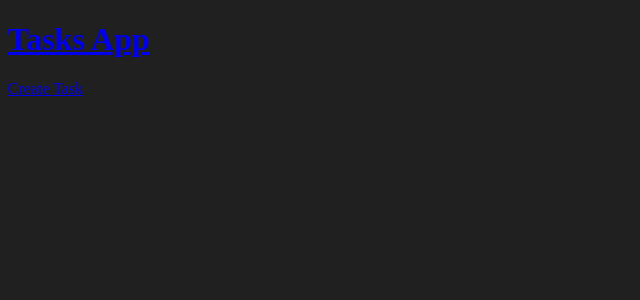
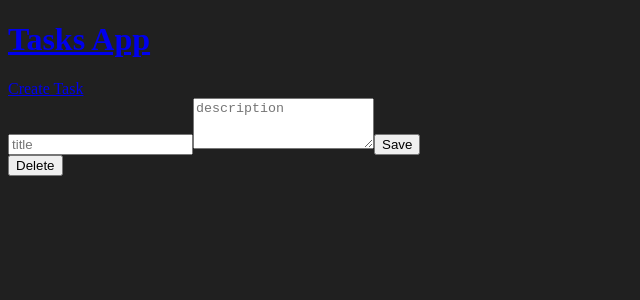
Before and after one commit to Gerardo-Rioss/django-crud-react, a React (Vite) app in the folder client/: page /tasks/1 in a window 1280 px wide. Shown: the top 300 px of the page, without its empty margins (0-640 px from the left). Built offline with nearby package versions, Linux system fonts and the light colour scheme.

Commit message:
agregado delete

```diff
--- a/client/src/App.jsx
+++ b/client/src/App.jsx
@@ -11,6 +11,7 @@
           <Route path="/" element={<Navigate to="/tasks" />} />
           <Route path="/tasks" element={<TaskPage />} />
           <Route path="/task-create" element={<TaskFormPage />} />
+          <Route path="/tasks/:id" element={<TaskFormPage />} />
         </Routes>
       </BrowserRouter>
   );
--- a/client/src/api/tasks.api.js
+++ b/client/src/api/tasks.api.js
@@ -1,4 +1,8 @@
 import axios from "axios"
-export const getAllTasks=()=>{
-   return axios.get("http://localhost:8000/tasks/api/v1/tasks/")
-}
+
+const taskApi = axios.create({
+    baseURL:"http://localhost:8000/tasks/api/v1/tasks"
+})
+export const getAllTasks=()=> taskApi.get("/")
+export const createTask=(task)=>taskApi.post("/",task)
+export const deleteTask=(id)=>taskApi.delete(`/${id}/`)
--- a/client/src/components/TaskCard.jsx
+++ b/client/src/components/TaskCard.jsx
@@ -1,8 +1,11 @@
+import { useNavigate } from "react-router-dom";
 export default function TaskCard({task}) {
+    const navigate = useNavigate();
   return (
-    <div>
+    <div style={{background: "#101010"}} onClick={()=> navigate(`/tasks/${task.id}`)}>
         <h1>{task.title}</h1>
         <p>{task.description}</p>
+        <hr />
     </div>
   )
 }
--- a/client/src/pages/TaskFormPage.jsx
+++ b/client/src/pages/TaskFormPage.jsx
@@ -1,5 +1,51 @@
+import { useForm } from "react-hook-form";
+import { createTask, deleteTask } from "../api/tasks.api";
+import { useNavigate, useParams } from "react-router-dom";
+
 export default function TaskFormPage() {
+  const {
+    register,
+    handleSubmit,
+    formState: { errors },
+  } = useForm();
+  const navigate = useNavigate();
+  const params = useParams();
+  const onSubmit = handleSubmit(async (data) => {
+    const res = await createTask(data);
+    navigate("/tasks");
+  });
+
   return (
-    <div>TaskFormPage</div>
-  )
+    <div>
+      <form onSubmit={onSubmit}>
+        <input
+          type="text"
+          placeholder="title"
+          {...register("title", { required: true })}
+        />
+        {errors.title && <span>title is required</span>}
+        <textarea
+          rows="3"
+          placeholder="description"
+          {...register("description", { required: true })}
+        ></textarea>
+        {errors.description && <span>description is required</span>}
+        <button>Save</button>
+      </form>
+
+      {params.id && (
+        <button
+          onClick={async () => {
+            const accepted = window.confirm("Are you sure?");
+            if (accepted) {
+              await deleteTask(params.id);
+              navigate("/tasks");
+            }
+          }}
+        >
+          Delete
+        </button>
+      )}
+    </div>
+  );
 }
```
Also changed, not shown: 1 other file (tests, documents, lock files or other folders).
